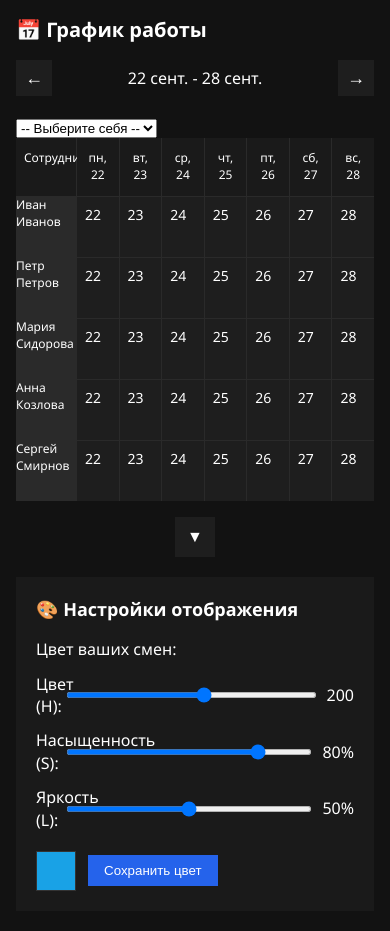
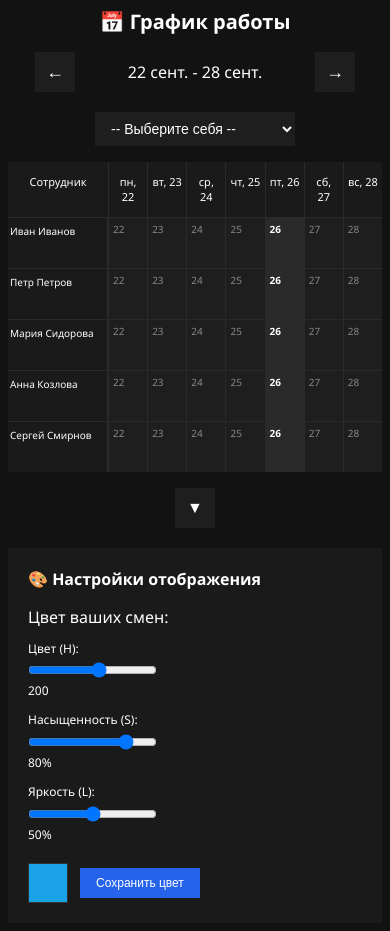
Before and after one commit to warpointimages-del/WarpointCenter, a website: page index.html in a window 390 px wide. Drawn offline with Linux system fonts and the light colour scheme; no server answers.

Commit message:
Update styles.css

```diff
--- a/styles.css
+++ b/styles.css
@@ -9,6 +9,7 @@ body {
     color: #ffffff;
     font-family: 'Segoe UI', system-ui, sans-serif;
     line-height: 1.4;
+    padding: 0;
 }
 
 .hidden {
@@ -18,49 +19,73 @@ body {
 #app {
     min-height: 100vh;
     padding: 16px;
+    max-width: 100%;
+    overflow-x: hidden;
 }
 
 #loading {
     text-align: center;
     padding: 50px 20px;
     font-size: 18px;
+    color: #888;
 }
 
 .header {
     margin-bottom: 20px;
+    text-align: center;
 }
 
 .header h1 {
     font-size: 24px;
     font-weight: 600;
     margin-bottom: 16px;
+    color: #fff;
 }
 
 .view-controls {
     display: flex;
     align-items: center;
-    justify-content: space-between;
-    gap: 12px;
+    justify-content: center;
+    gap: 20px;
+    margin-bottom: 16px;
 }
 
 .nav-btn {
     background: #1e1e1e;
     color: #ffffff;
     border: none;
-    width: 36px;
-    height: 36px;
+    width: 40px;
+    height: 40px;
     font-size: 18px;
     cursor: pointer;
     transition: background 0.2s;
+    border-radius: 0;
 }
 
 .nav-btn:hover {
     background: #2a2a2a;
 }
 
-#current-period {
+.period-display {
     font-size: 16px;
     font-weight: 500;
+    min-width: 200px;
+    text-align: center;
+}
+
+.employee-selection {
+    margin-bottom: 16px;
+    text-align: center;
+}
+
+#employee-select {
+    background: #1e1e1e;
+    color: #fff;
+    border: none;
+    padding: 8px 12px;
+    border-radius: 0;
+    font-size: 14px;
+    width: 200px;
 }
 
 .calendar-view {
@@ -69,41 +94,9 @@ body {
 
 .week-grid {
     display: grid;
-    grid-template-columns: 80px repeat(7, 1fr);
+    grid-template-columns: 120px repeat(7, 1fr);
     gap: 1px;
     background: #2a2a2a;
-}
-
-.week-header {
-    background: #1a1a1a;
-    padding: 12px 8px;
-    text-align: center;
-    font-weight: 500;
-}
-
-.day-cell {
-    background: #1e1e1e;
-    min-height: 60px;
-    padding: 8px;
-    position: relative;
-}
-
-.date-number {
-    font-size: 14px;
-    margin-bottom: 4px;
-}
-
-.shift-strip {
-    position: absolute;
-    height: 4px;
-    background: #ff6b6b;
-    transform: skewX(-15deg);
-    border-radius: 0;
-    z-index: 1;
-}
-
-.employee-shift {
-    margin: 2px 0;
     font-size: 12px;
 }
 
@@ -112,17 +105,86 @@ body {
     grid-template-columns: repeat(7, 1fr);
     gap: 1px;
     background: #2a2a2a;
+    font-size: 11px;
+}
+
+.week-header, .month-header {
+    background: #1a1a1a;
+    padding: 12px 4px;
+    text-align: center;
+    font-weight: 500;
+    font-size: 11px;
+}
+
+.employee-name {
+    background: #1a1a1a;
+    padding: 8px 4px;
+    text-align: left;
+    font-size: 11px;
+    border-right: 1px solid #2a2a2a;
+}
+
+.user-employee {
+    background: #2a1a2a;
+    font-weight: 600;
+}
+
+.day-cell, .month-day {
+    background: #1e1e1e;
+    min-height: 50px;
+    padding: 4px;
+    position: relative;
+    border: none;
 }
 
 .month-day {
-    background: #1e1e1e;
-    min-height: 80px;
-    padding: 8px;
-    position: relative;
+    min-height: 70px;
 }
 
-.month-day .date-number {
-    font-weight: 500;
+.day-cell.today, .month-day.today {
+    background: #2a2a2a;
+}
+
+.empty {
+    background: #121212;
+}
+
+.date-number {
+    font-size: 10px;
+    margin-bottom: 2px;
+    color: #888;
+}
+
+.today .date-number {
+    color: #fff;
+    font-weight: 600;
+}
+
+.shift-strip {
+    position: absolute;
+    height: 3px;
+    background: #ff6b6b;
+    transform: skewX(-15deg);
+    border-radius: 0;
+    z-index: 1;
+    left: 4px;
+    right: 4px;
+    bottom: 8px;
+}
+
+.long-shift {
+    height: 4px;
+    bottom: 12px;
+}
+
+.month-day .shift-strip {
+    height: 2px;
+    bottom: 4px;
+}
+
+.month-day .long-shift {
+    height: 3px;
+    bottom: 8px;
 }
 
 .toggle-container {
@@ -139,6 +201,7 @@ body {
     font-size: 16px;
     cursor: pointer;
     transition: background 0.2s;
+    border-radius: 0;
 }
 
 .toggle-btn:hover {
@@ -154,7 +217,8 @@ body {
 
 #user-panel h3 {
     margin-bottom: 16px;
-    font-size: 18px;
+    font-size: 16px;
+    color: #fff;
 }
 
 .color-controls {
@@ -167,15 +231,17 @@ body {
     display: flex;
     align-items: center;
     gap: 10px;
+    font-size: 12px;
 }
 
 .slider-group span:first-child {
-    width: 20px;
+    width: 100px;
+    text-align: right;
 }
 
 input[type="range"] {
     flex: 1;
-    height: 6px;
+    height: 4px;
     background: #2a2a2a;
     outline: none;
     border-radius: 0;
@@ -183,8 +249,8 @@ input[type="range"] {
 
 input[type="range"]::-webkit-slider-thumb {
     appearance: none;
-    width: 16px;
-    height: 16px;
+    width: 14px;
+    height: 14px;
     background: #ffffff;
     cursor: pointer;
     border-radius: 0;
@@ -212,17 +278,46 @@ input[type="range"]::-webkit-slider-thumb {
     cursor: pointer;
     border-radius: 0;
     transition: background 0.2s;
+    font-size: 12px;
 }
 
 #save-color:hover {
     background: #1d4ed8;
 }
 
+.notification {
+    position: fixed;
+    top: 20px;
+    right: 20px;
+    background: #2563eb;
+    color: white;
+    padding: 12px 20px;
+    border-radius: 0;
+    z-index: 1000;
+    font-size: 14px;
+}
+
+.error-message {
+    position: fixed;
+    top: 20px;
+    left: 50%;
+    transform: translateX(-50%);
+    background: #dc2626;
+    color: white;
+    padding: 12px 20px;
+    border-radius: 0;
+    z-index: 1000;
+}
+
 /* Адаптивность для мобильных устройств */
 @media (max-width: 768px) {
+    #app {
+        padding: 8px;
+    }
+
     .week-grid {
-        grid-template-columns: 60px repeat(7, 1fr);
-        font-size: 12px;
+        grid-template-columns: 100px repeat(7, 1fr);
+        font-size: 10px;
     }
 
     .month-grid {
@@ -231,10 +326,26 @@ input[type="range"]::-webkit-slider-thumb {
 
     .month-day {
         min-height: 60px;
-        font-size: 11px;
+        font-size: 10px;
     }
 
     .header h1 {
         font-size: 20px;
     }
+
+    .employee-name {
+        font-size: 10px;
+        padding: 6px 2px;
+    }
+
+    .slider-group {
+        flex-direction: column;
+        align-items: flex-start;
+        gap: 5px;
+    }
+
+    .slider-group span:first-child {
+        width: auto;
+        text-align: left;
+    }
 }
```
